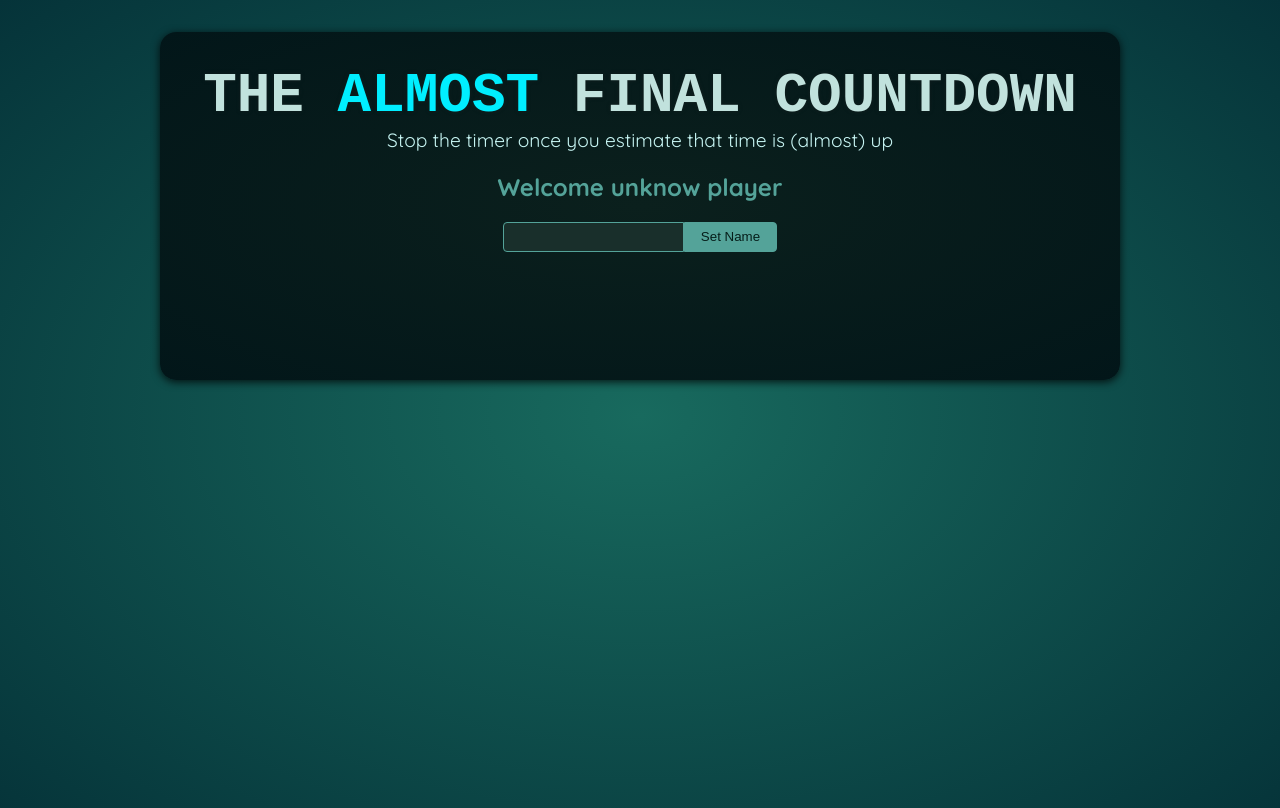
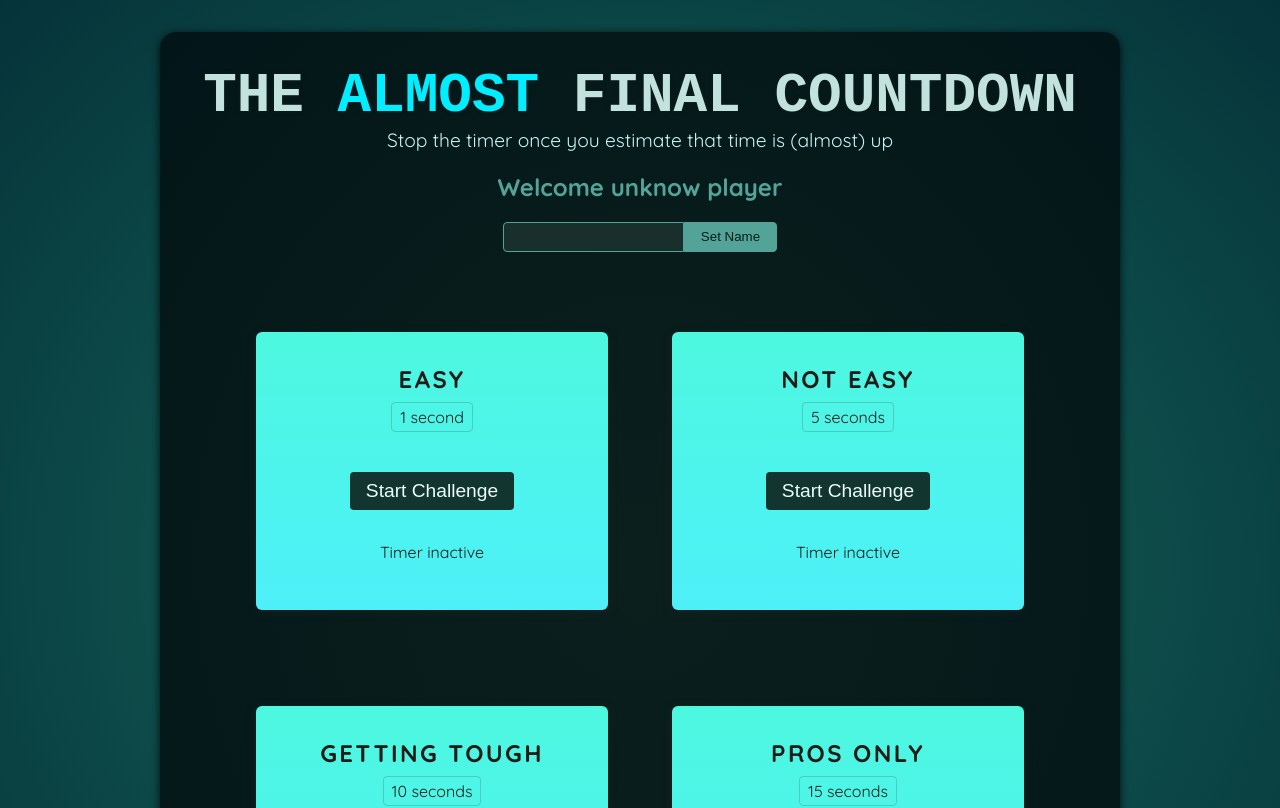
Before and after one commit to svyatoslav-e/final-countdown, a React (Vite) app: page / in a window 1280 px wide. Shown: the top 808 px of the page. Built offline with nearby package versions, Linux system fonts and the light colour scheme; a web font is replaced by a local one.

Commit message:
timerChallenge component and ref with value

```diff
--- a/src/App.jsx
+++ b/src/App.jsx
@@ -1,10 +1,16 @@
 import Player from './components/Player.jsx';
+import TimerChallenge from './components/TimerChallenge.jsx';
 
 function App() {
   return (
     <>
       <Player />
-      <div id="challenges"></div>
+      <div id="challenges">
+        <TimerChallenge title="Easy" targetTime={1} />
+        <TimerChallenge title="Not easy" targetTime={5} />
+        <TimerChallenge title="Getting tough" targetTime={10} />
+        <TimerChallenge title="Pros only" targetTime={15} />
+      </div>
     </>
   );
 }
--- /dev/null
+++ b/src/components/TimerChallenge.jsx
@@ -0,0 +1,39 @@
+import { useState, useRef } from "react";
+
+let timer;
+
+export default function TimerChallenge({ title, targetTime }) {
+    const timer = useRef();
+  const [timerStarted, setTimerStarted] = useState(false);
+  const [timerExpired, setTimerExpired] = useState(false);
+
+  function handleStart() {
+    timer.current = setTimeout(() => {
+      setTimerExpired(true);
+    }, targetTime * 1000);
+
+    setTimerStarted(true);
+  }
+
+  function handleStop() {
+    clearTimeout(timer.current);
+  }
+
+  return (
+    <section className="challenge">
+      <h2>{title}</h2>
+      {timerExpired && <p>You lost!</p>}
+      <p className="challenge-time">
+        {targetTime} second{targetTime > 1 ? "s" : ""}
+      </p>
+      <p>
+        <button onClick={timerStarted ? handleStop : handleStart}>
+          {timerStarted ? "Stop" : "Start"} Challenge
+        </button>
+      </p>
+      <p className={timerStarted ? "active" : undefined}>
+        {timerStarted ? "Time is running... " : "Timer inactive"}
+      </p>
+    </section>
+  );
+}
```
